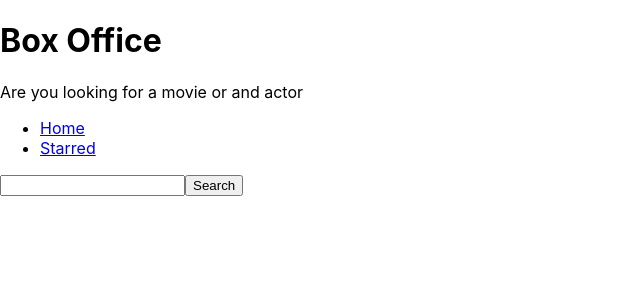
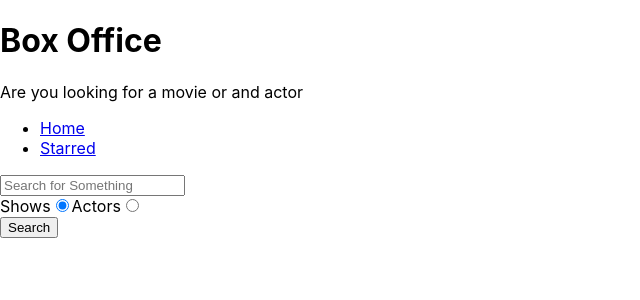
Before and after one commit to 6six7sven/box-office, a React (Create React App) app: page / in a window 1280 px wide. Shown: the top 300 px of the page, without its empty margins (0-640 px from the left). Built offline with nearby package versions, Linux system fonts and the light colour scheme.

Commit message:
added search options

```diff
--- a/src/pages/Home.js
+++ b/src/pages/Home.js
@@ -7,6 +7,10 @@
 const Home = () => {
     const [input, setInput] = useState('');
     const [results, setResults] = useState(null);
+    const [searchOption, setSearchOption] = useState('shows');
+
+    const isShowsSearch = searchOption === 'shows'
+
     const onInputChange = (ev) => {
         setInput(ev.target.value);
 
@@ -14,7 +18,7 @@
 
     const onSearch = () => {
 
-        apiGet(`/search/shows?q=${input}`).then(result => {
+        apiGet(`/search/${searchOption}?q=${input}`).then(result => {
             setResults(result);
             console.log(result);
         })
@@ -26,8 +30,15 @@
         {
             onSearch()
         }
-        console.log(ev.keyCode);
+
     }
+
+    const onRadiochange = (ev) => {
+        setSearchOption(ev.target.value);
+        console.log(searchOption);
+    }
+
+
 
     const renderResults = () => {
 
@@ -41,12 +52,13 @@
 
         if(results && results.length > 0)
         {
-            return <div>
+            return results[0].show
+                ? results.map(item => <div key = {item.show.id}>{item.show.name} </div>)
+                : results.map(item => <div key = {item.person.id}>{item.person.name} </div>
+            );
 
-                {results.map(item => (
-                    <div key = {item.show.id}>{item.show.name} </div>
-                ))}
-            </div>
+
+
         }
 
         return null;
@@ -56,8 +68,27 @@
 
     return (
         <MainPageLayout>
-            <input type = "text" onChange = {onInputChange} onKeyDown={onKeyDown} value={input}/>
-            <button type = "button" onClick = {onSearch}> Search </button>
+            <input type = "text"
+            placeholder="Search for Something"
+                onChange = {onInputChange}
+                nKeyDown={onKeyDown}
+                value={input}/>
+
+            <div>
+                <label htmlFor = "shows-search">
+                    Shows
+                    <input id = "shows-search" type = "radio" value = "shows"  checked = {isShowsSearch} onChange={onRadiochange}  />
+
+                </label>
+
+                <label htmlFor = "actors-search">
+                    Actors
+                    <input id = "actors-search" type = "radio" value = "people" checked = {!isShowsSearch} onChange={onRadiochange}  />
+                </label>
+            </div>
+            <button type = "button"
+                onClick = { onSearch }> Search
+            </button>
 
             {renderResults()}
 
```
